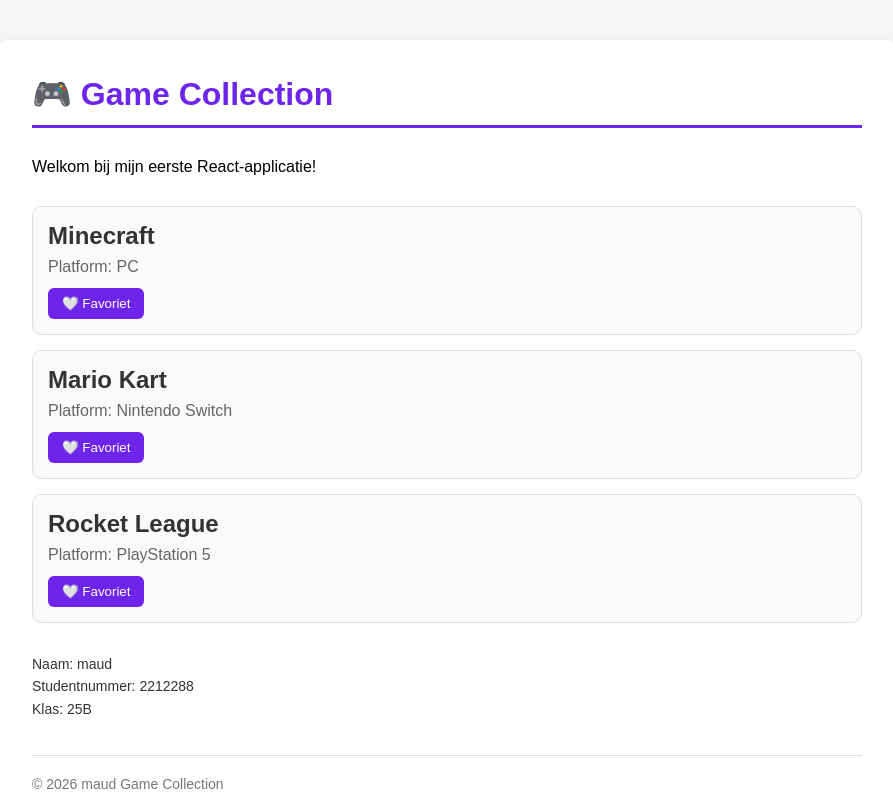
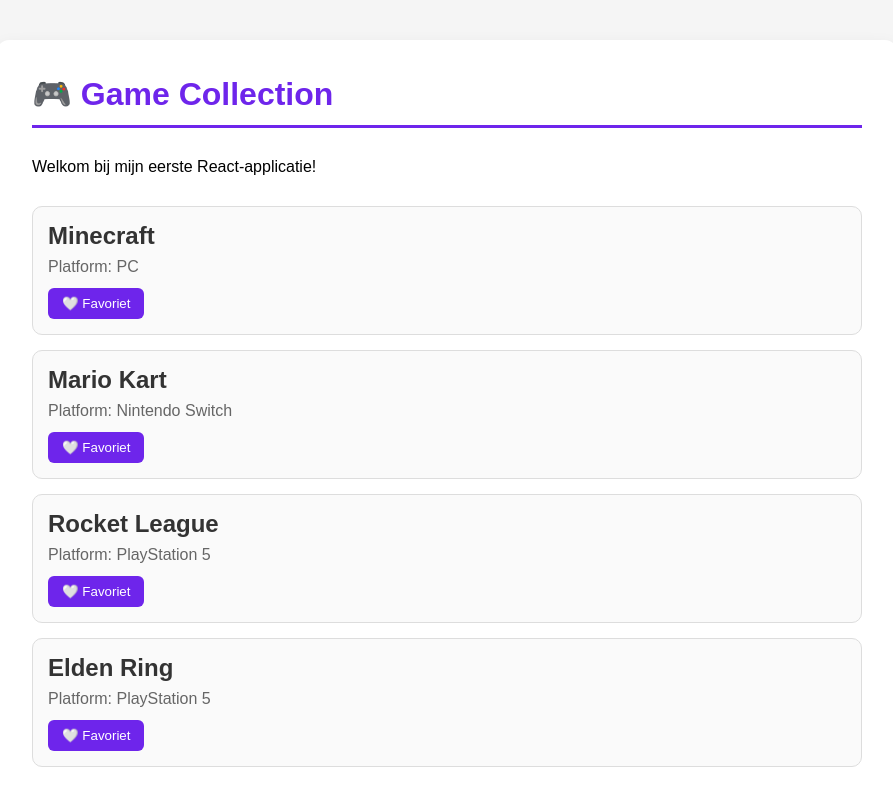
Before and after one commit to maudnieuwdorp/vite, a React (Vite) app in the folder game-collection/: page / in a window 1280 px wide. Shown: the top 800 px of the page, without its empty margins (193-1086 px from the left). Built offline with nearby package versions, Linux system fonts and the light colour scheme.

Commit message:
Les 6 - Arrays en map toegepast

```diff
--- a/game-collection/src/App.jsx
+++ b/game-collection/src/App.jsx
@@ -1,38 +1,45 @@
 import Header from "./components/Header";
-
 import GameCard from "./components/GameCard";
-
 import "./App.css";
 
 function App() {
+  const games = [
+    {
+      id: 1,
+      title: "Minecraft",
+      platform: "PC"
+    },
+    {
+      id: 2,
+      title: "Mario Kart",
+      platform: "Nintendo Switch"
+    },
+    {
+      id: 3,
+      title: "Rocket League",
+      platform: "PlayStation 5"
+    },
+    {
+      id: 4,
+      title: "Elden Ring",
+      platform: "PlayStation 5"
+    }
+  ];
 
   return (
     <div className="container">
       <Header title="🎮 Game Collection" />
+
       <p>Welkom bij mijn eerste React-applicatie!</p>
 
       <div className="game-list">
+        {games.map((game) => (
           <GameCard
-
-          title="Minecraft"
-
-          platform="PC"
-
+            key={game.id}
+            title={game.title}
+            platform={game.platform}
           />
-<GameCard
-
-          title="Mario Kart"
-
-          platform="Nintendo Switch"
-
-        />
-<GameCard
-
-          title="Rocket League"
-
-          platform="PlayStation 5"
-
-        />
+        ))}
       </div>
 
       <div style={{ marginTop: "30px", color: "#333", fontSize: "14px", lineHeight: "1.6" }}>
@@ -45,9 +52,7 @@ function App() {
         <p>© 2026 maud Game Collection</p>
       </footer>
     </div>
-
   );
-
 }
 
 export default App;
```
Lines whose indentation alone changed are shown as unchanged.
